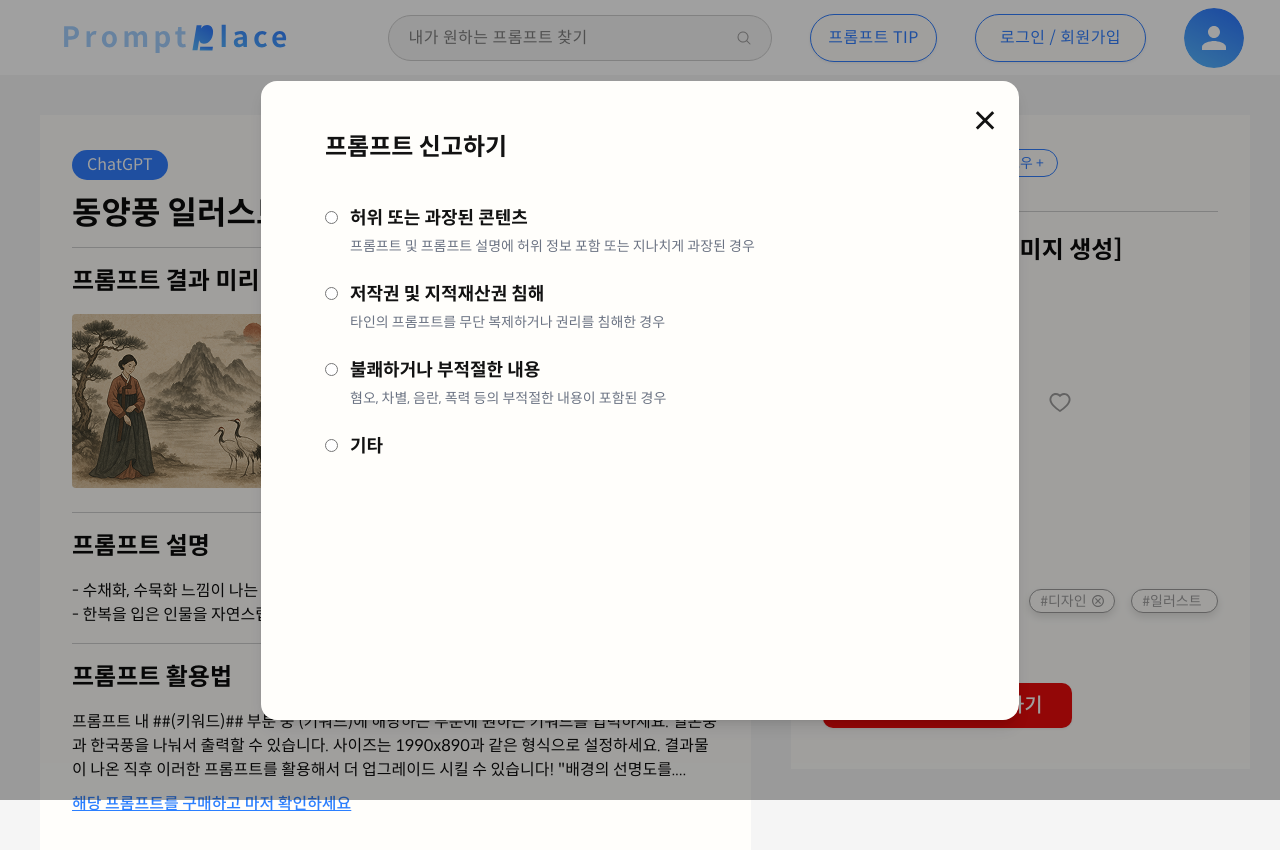
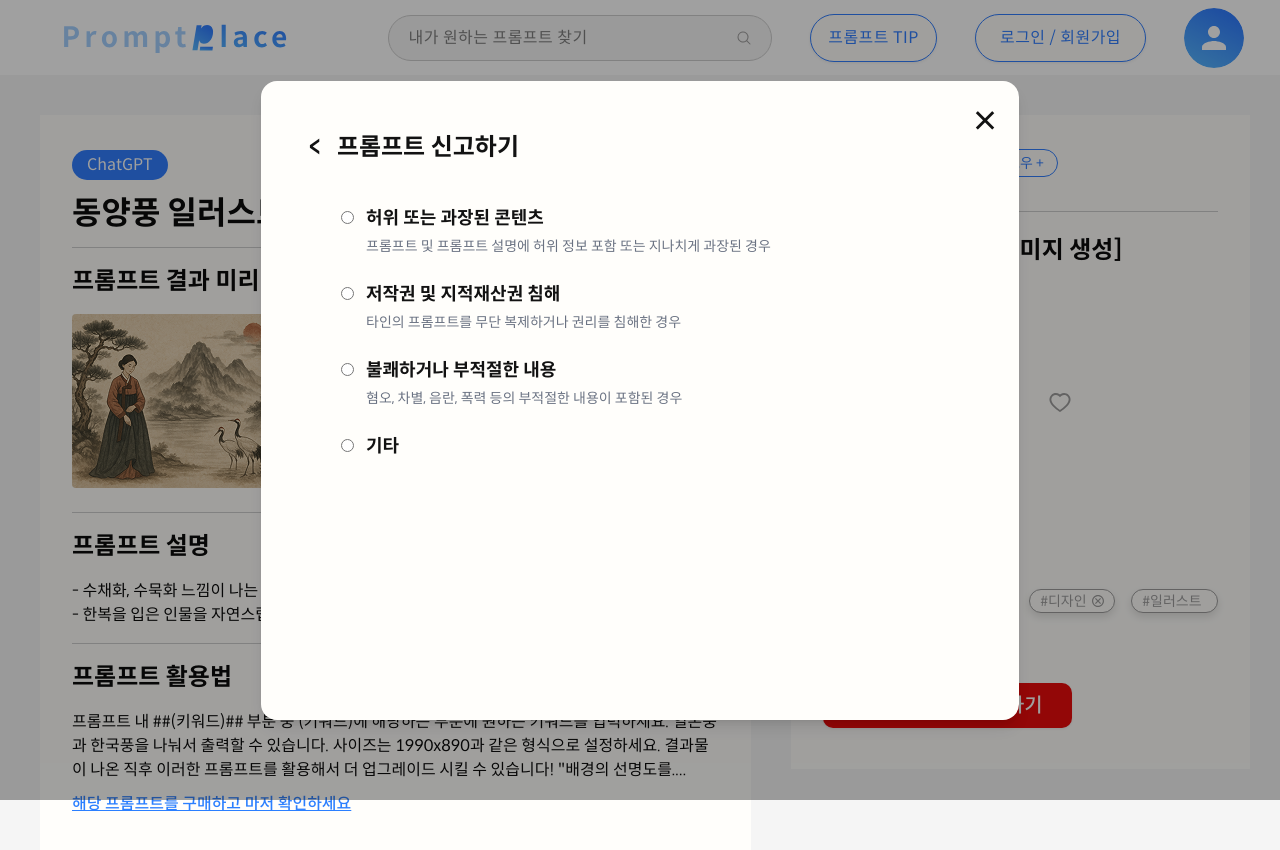
Before and after one commit to PromptPlace/PromtPlace-FE, a React (Vite) app: page /prompt/1 in a window 1280 px wide. Both pictures are taken after a click on the button "프롬프트 신고하기". Shown: the top 850 px of the page. Built offline with nearby package versions, Linux system fonts and the light colour scheme.

Commit message:
💄 Design: 신고하기 버튼 수정 (#29)

```diff
--- a/src/pages/PromptDetailPage/components/ReportModal.tsx
+++ b/src/pages/PromptDetailPage/components/ReportModal.tsx
@@ -1,5 +1,5 @@
 import React, { useState } from 'react';
-import { FiSend } from 'react-icons/fi'; // 전송 아이콘
+import sendIcon from '../assets/BiSend.png';
 
 interface ReportModalProps {
   isOpen: boolean;
@@ -26,7 +26,7 @@ const ReportModal: React.FC<ReportModalProps> = ({ isOpen, onClose }) => {
 
   return (
     <div className=" bg-overlay fixed inset-0 z-50 flex items-center justify-center bg-opacity-40">
-      <div className="relative flex flex-col bg-white rounded-[16px] shadow-lg px-[64px] py-[48px] w-[758px] h-[639px] text-[#121212]">
+      <div className="relative flex flex-col bg-white rounded-[16px] shadow-lg px-[48px] py-[48px] w-[758px] h-[639px] text-[#121212]">
         {/* 닫기 버튼 */}
         <button
           className="absolute top-[20px] right-[20px] text-[28px] font-bold hover:opacity-60"
@@ -35,11 +35,15 @@ const ReportModal: React.FC<ReportModalProps> = ({ isOpen, onClose }) => {
           ×
         </button>
 
-        {/* 헤더 */}
-        <h2 className="text-[24px] font-bold mb-[40px]">프롬프트 신고하기</h2>
+        <div className="flex items-center mb-[40px]">
+          <button onClick={onClose} className="text-2xl font-bold leading-none hover:opacity-70" aria-label="뒤로가기">
+            &lt;
+          </button>
+          <h2 className="text-[24px] font-bold ml-[15px]">프롬프트 신고하기</h2>
+        </div>
 
         {/* 라디오 항목 */}
-        <div className="flex flex-col gap-[24px]">
+        <div className="flex flex-col gap-[24px] px-8">
           {[
             {
               value: '허위 또는 과장된 콘텐츠',
@@ -85,13 +89,14 @@ const ReportModal: React.FC<ReportModalProps> = ({ isOpen, onClose }) => {
                     value={description}
                     onChange={(e) => setDescription(e.target.value)}
                     placeholder="신고 내용을 입력하세요(구체적으로 작성)"
-                    className="w-full h-[96px] bg-[#F5F5F5] border border-gray-300 rounded-[8px] p-4 resize-none focus:outline-blue-500 focus:ring-2 focus:ring-blue-300 transition text-[14px]"
+                    className="w-full h-[96px] bg-[#F5F5F5] border border-gray-300 rounded-[8px] p-4 resize-none focus:outline-none focus:ring-0 transition text-[14px]"
                   />
+
                   <button
                     onClick={handleSubmit}
                     disabled={!description.trim()}
-                    className="absolute bottom-[12px] right-[12px] text-gray-700 hover:text-black disabled:opacity-30">
-                    <FiSend className="text-[20px]" />
+                    className="absolute bottom-[12px] right-[12px] disabled:opacity-30 text-black">
+                    <img src={sendIcon} alt="send" className="w-[20px] h-[20px]" />
                   </button>
                 </div>
               )}
--- a/src/pages/PromptDetailPage/components/ReviewList.tsx
+++ b/src/pages/PromptDetailPage/components/ReviewList.tsx
@@ -146,12 +146,12 @@ const ReviewList = ({ reviews: initialReviews, reviewCounts, onClose, title }: R
               <div className="absolute top-8 right-0 bg-secondary text-text-on-background rounded-md shadow-md z-20 w-[88px]">
                 <ul className="text-sm py-1">
                   <li
-                    className="px-4 py-[6px] hover:bg-secondary-pressed hover:text-black cursor-pointer rounded-t-md"
+                    className="px-4 py-[6px] active:bg-secondary-pressed hover:text-black cursor-pointer rounded-t-md"
                     onClick={() => onClickDelete(idx)}>
                     삭제하기
                   </li>
                   <li
-                    className="px-4 py-[6px] hover:bg-secondary-pressed hover:text-black cursor-pointer rounded-b-md"
+                    className="px-4 py-[6px] active:bg-secondary-pressed hover:text-black cursor-pointer rounded-b-md"
                     onClick={() => onClickEdit(idx)}>
                     수정하기
                   </li>
```
Also changed, not shown: src/pages/PromptDetailPage/assets/BiSend.png (added).
